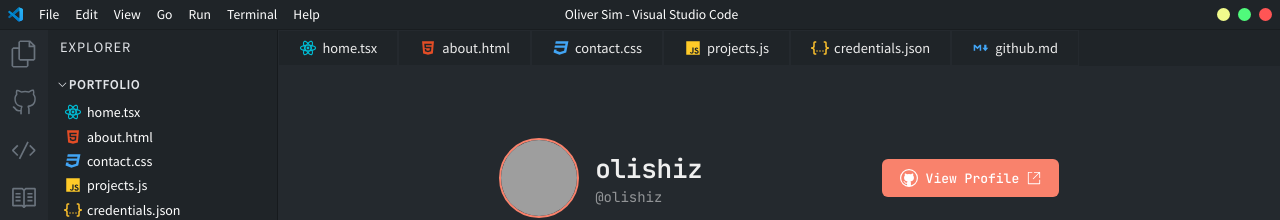
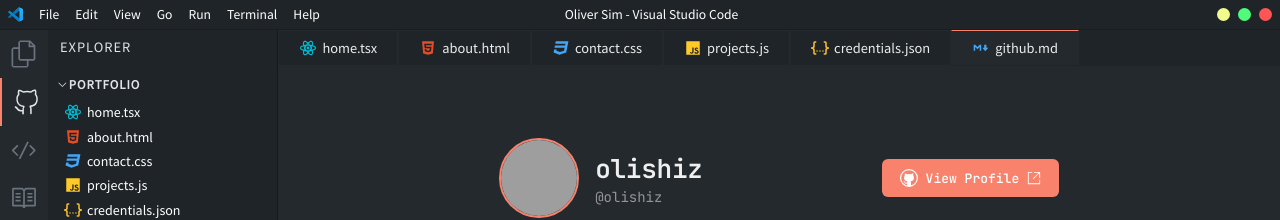
Before and after one commit to olishiz/portfolio, a Next.js app: page /vscode/github in a window 1280 px wide. Shown: the top 220 px of the page. Built offline with nearby package versions, Linux system fonts and the light colour scheme; no server answers; grey boxes are pictures that could not be loaded.

Commit message:
Revamp 4/6: prefix Layout, Sidebar and Tabsbar routes; build writes redirects

```diff
--- a/components/Layout.tsx
+++ b/components/Layout.tsx
@@ -45,13 +45,13 @@
 
   useEffect(() => {
     const navigationRoutes: Record<string, string> = {
-      'h': '/',
-      'a': '/about',
-      'p': '/projects',
-      'e': '/credentials',
-      'c': '/contact',
-      'g': '/github',
-      's': '/settings',
+      'h': '/vscode',
+      'a': '/vscode/about',
+      'p': '/vscode/projects',
+      'e': '/vscode/credentials',
+      'c': '/vscode/contact',
+      'g': '/vscode/github',
+      's': '/vscode/settings',
     };
 
     const handleKeyDown = (e: KeyboardEvent) => {
--- a/components/Sidebar.tsx
+++ b/components/Sidebar.tsx
@@ -15,16 +15,16 @@
 import styles from '@/styles/Sidebar.module.css';
 
 const sidebarTopItems = [
-  { Icon: VscFiles, path: '/' },
-  { Icon: VscGithubAlt, path: '/github' },
-  { Icon: VscCode, path: '/projects' },
-  { Icon: VscBook, path: '/credentials' },
-  { Icon: VscMail, path: '/contact' },
+  { Icon: VscFiles, path: '/vscode' },
+  { Icon: VscGithubAlt, path: '/vscode/github' },
+  { Icon: VscCode, path: '/vscode/projects' },
+  { Icon: VscBook, path: '/vscode/credentials' },
+  { Icon: VscMail, path: '/vscode/contact' },
 ];
 
 const sidebarBottomItems = [
-  { Icon: VscAccount, path: '/about' },
-  { Icon: VscSettings, path: '/settings' },
+  { Icon: VscAccount, path: '/vscode/about' },
+  { Icon: VscSettings, path: '/vscode/settings' },
 ];
 
 const Sidebar = () => {
--- a/components/Tabsbar.tsx
+++ b/components/Tabsbar.tsx
@@ -5,19 +5,19 @@
 const Tabsbar = () => {
   return (
     <div className={styles.tabs}>
-      <Tab icon="/logos/react_icon.svg" filename="home.tsx" path="/" />
-      <Tab icon="/logos/html_icon.svg" filename="about.html" path="/about" />
-      <Tab icon="/logos/css_icon.svg" filename="contact.css" path="/contact" />
-      <Tab icon="/logos/js_icon.svg" filename="projects.js" path="/projects" />
+      <Tab icon="/logos/react_icon.svg" filename="home.tsx" path="/vscode" />
+      <Tab icon="/logos/html_icon.svg" filename="about.html" path="/vscode/about" />
+      <Tab icon="/logos/css_icon.svg" filename="contact.css" path="/vscode/contact" />
+      <Tab icon="/logos/js_icon.svg" filename="projects.js" path="/vscode/projects" />
       <Tab
         icon="/logos/json_icon.svg"
         filename="credentials.json"
-        path="/credentials"
+        path="/vscode/credentials"
       />
       <Tab
         icon="/logos/markdown_icon.svg"
         filename="github.md"
-        path="/github"
+        path="/vscode/github"
       />
     </div>
   );
--- a/package.json
+++ b/package.json
@@ -4,7 +4,7 @@
   "private": true,
   "scripts": {
     "dev": "next dev",
-    "build": "next build",
+    "build": "next build && node scripts/redirects.mjs",
     "start": "next start",
     "lint": "eslint ."
   },
```
